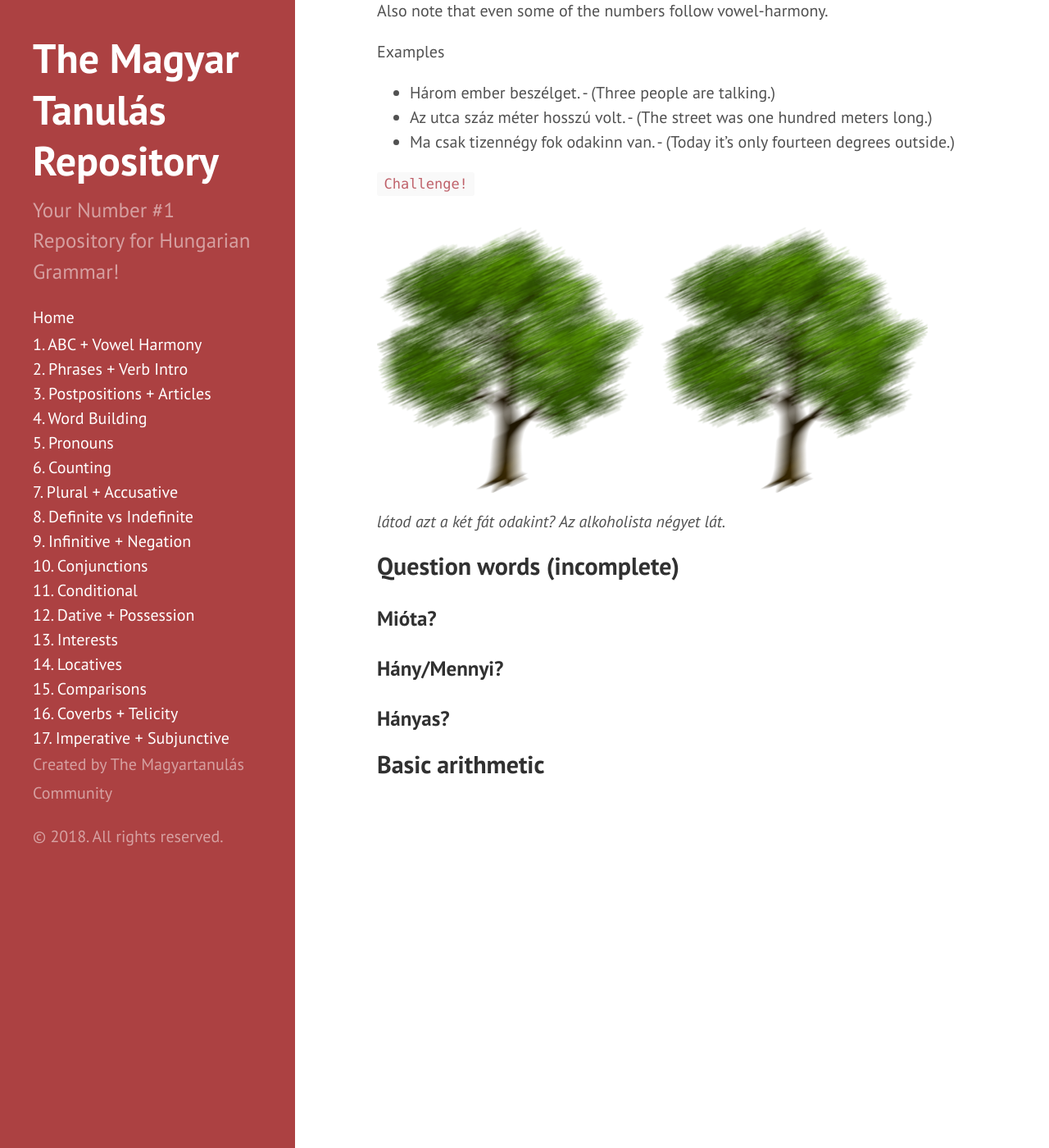
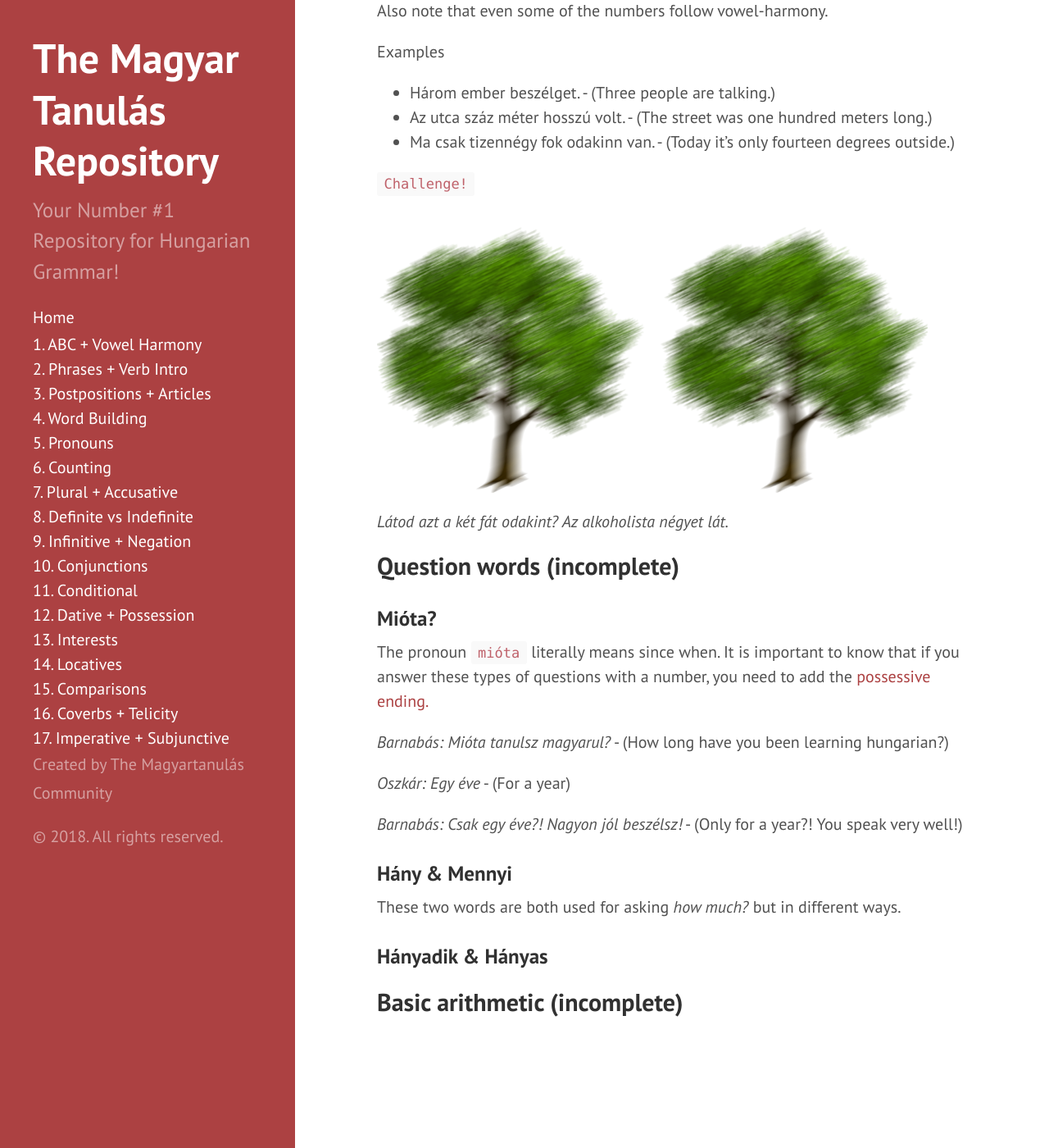
Before and after one commit to Magyartanulas/magyartanulas.github.io, a Jekyll site: the page built from counting.md, in a window 1280 px wide and 1400 px high, scrolled down 1769 px. Shown: the whole window at 82% size. Built offline with Jekyll 4.4.1, drawn with Linux system fonts in a browser that asks for light colours; Markdown is read by kramdown in place of the engine named in the settings.

Commit message:
Update counting.md

```diff
--- a/counting.md
+++ b/counting.md
@@ -60,14 +60,26 @@ Examples
 `Challenge!`
 
 ![alkoholista](https://magyartanulas.github.io/public/alkoholista.png)
-*látod azt a két fát odakint? Az alkoholista négyet lát.*
+*Látod azt a két fát odakint? Az alkoholista négyet lát.*
 
 ## Question words (incomplete)
 
 ### Mióta?
 
-### Hány/Mennyi?
+The pronoun `mióta` literally means since when. It is important to know that if you answer these types of questions with a number, you need to add the [possessive ending.](https://magyartanulas.github.io/dative_possession/)
 
-### Hányas?
+*Barnabás: Mióta tanulsz magyarul?* - (How long have you been learning hungarian?)
 
-## Basic arithmetic
+*Oszkár: Egy éve* - (For a year)
+
+*Barnabás: Csak egy éve?! Nagyon jól beszélsz!* - (Only for a year?! You speak very well!)
+
+### Hány & Mennyi
+
+These two words are both used for asking *how much?* but in different ways.
+
+### Hányadik & Hányas
+
+
+
+## Basic arithmetic (incomplete)
```
